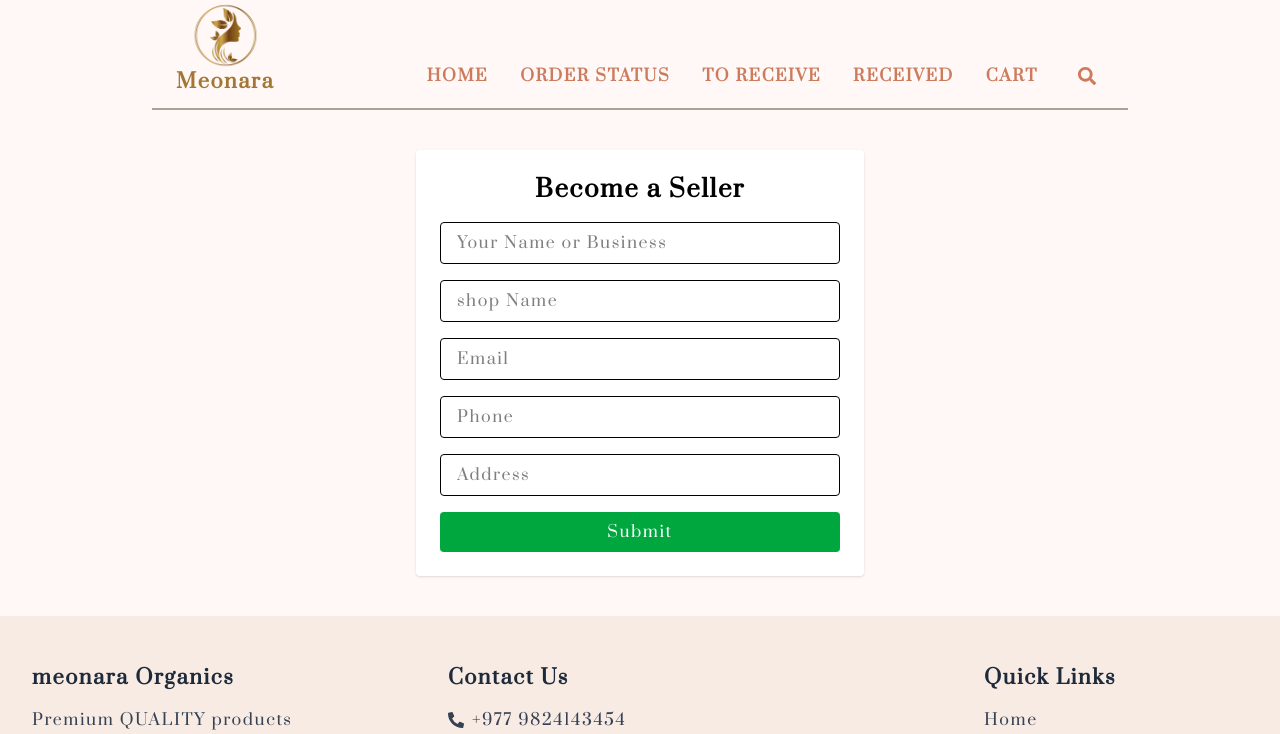
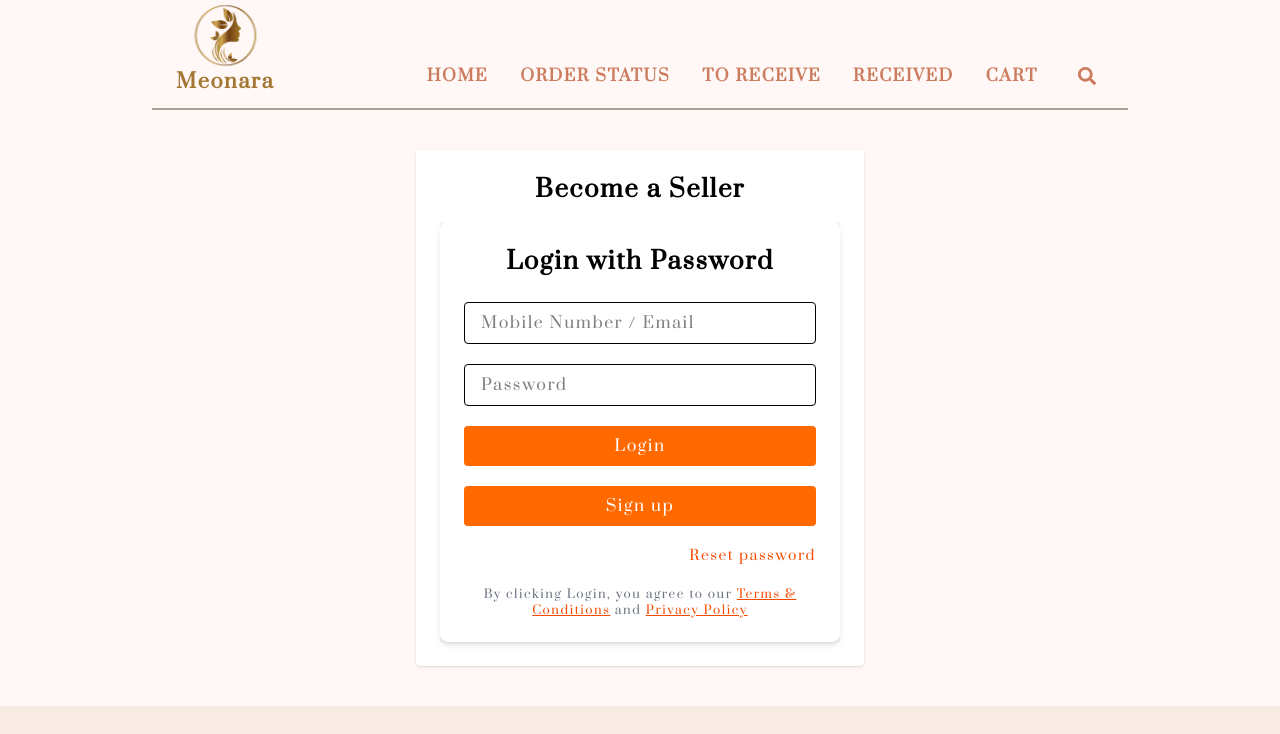
Before and after one commit to poshan25/fina, a React (Vite) app: page /becomeseller in a window 1280 px wide. Shown: the top 734 px of the page. Built offline with nearby package versions, Linux system fonts and the light colour scheme; no server answers; the database is empty.

Commit message:
update becomeSeller

```diff
--- a/src/pages/BecomeSeller.jsx
+++ b/src/pages/BecomeSeller.jsx
@@ -4,12 +4,59 @@ import UserNav from "../components/UserNav";
 import Footer from "./Footer";
 
 const BecomeSeller = () => {
+  const [emailOrPhone, setEmailOrPhone] = useState("");
+  // const [handleLogin, setHandleLogin] = useState(null);
+  const [isLoggedIn, setIsLoggedIn] = useState(false);
   const [formData, setFormData] = useState({
   name: "",
-    email: "",
+  shopName: "",
+  sellerEmail: "",
+  sellerPassword: "",
   phone: "",
   address: "",
+  emailOrPhone: "",  // ← Add this
+  password: "",      // ← Add this
 });
+
+
+  /////////////
+
+  const handleLogin = async (e) => {
+    e.preventDefault();
+
+    const { emailOrPhone, password } = formData;
+
+    // Fetch seller by email or phone
+    const { data: sellers, error } = await supabase
+      .from("sellers")
+      .select("*")
+      .or(`email.eq.${emailOrPhone},phone.eq.${emailOrPhone}`); // match either
+
+    if (error || sellers.length === 0) {
+      alert("Seller not found");
+      return;
+    }
+
+    const seller = sellers[0];
+
+    if (seller.password === password) {
+      // Password matches
+      alert("Login successful!");
+
+      // Optional: save seller_id in localStorage for later use
+      localStorage.setItem("seller_id", seller.seller_id);
+
+      // Navigate to admin panel
+      window.location.href = "/seller-dashboard"; // change path as needed
+    } else {
+      alert("Incorrect password");
+    }
+  };
+
+
+
+
+  ///////////////////
 
   const handleChange = (e) => {
     setFormData((prev) => ({
@@ -35,7 +82,9 @@ const BecomeSeller = () => {
       {
         seller_id: user.id,
         name: formData.name,
-        email: formData.email,
+        shop_name: formData.shopName,
+        email: formData.sellerEmail,
+        password: formData.sellerPassword,
         phone: formData.phone,
         address: formData.address,
       },
@@ -48,6 +97,10 @@ const BecomeSeller = () => {
     }
   };
 
+  const openSignUpForm = () => {
+    setIsLoggedIn(true);
+  };
+
   return (
     <div className="bg-[#fff8f7]">
       <div className="  px-4 sm:px-6 lg:px-38">
@@ -56,7 +109,25 @@ const BecomeSeller = () => {
 
       <div className="max-w-md mx-auto mt-10 mb-10 bg-white p-6 rounded shadow">
         <h2 className="text-2xl font-bold mb-4 text-center">Become a Seller</h2>
-        <form onSubmit={handleSubmit} className="space-y-4">
+
+        {isLoggedIn ? (
+          <form
+            onSubmit={handleSubmit}
+            autoComplete="off"
+            className="space-y-4"
+          >
+            {/* Fake inputs */}
+            <input
+              type="text"
+              name="fakeusernameremembered"
+              style={{ display: "none" }}
+            />
+            <input
+              type="password"
+              name="fakepasswordremembered"
+              style={{ display: "none" }}
+            />
+
             <input
               type="text"
               name="name"
@@ -67,20 +138,32 @@ const BecomeSeller = () => {
             />
             <input
               type="text"
-            name="shop Name"
+              name="shopName"
               placeholder="shop Name"
               onChange={handleChange}
               required
               className="w-full border px-4 py-2 rounded"
             />
             <input
+              type="password"
+              name="sellerPassword"
+              autoComplete="new-seller-password"
+              placeholder="Password"
+              onChange={handleChange}
+              required
+              className="w-full border px-4 py-2 rounded"
+            />
+
+            <input
               type="email"
-            name="email"
+              name="sellerEmail"
+              autoComplete="new-seller-email"
               placeholder="Email"
               onChange={handleChange}
               required
               className="w-full border px-4 py-2 rounded"
             />
+
             <input
               type="text"
               name="phone"
@@ -104,6 +187,71 @@ const BecomeSeller = () => {
               Submit
             </button>
           </form>
+        ) : (
+          <div className=" bg-gray-100 flex items-center justify-center">
+            <div className="bg-white p-6 rounded-lg shadow-md w-full max-w-md">
+              <h2 className="text-2xl font-bold mb-6 text-center">
+                Login with Password
+              </h2>
+              <form onSubmit={handleLogin} className="space-y-5">
+                <input
+                  type="text"
+                  name="emailOrPhone"
+                  placeholder="Mobile Number / Email"
+                  onChange={handleChange}
+                  required
+                  className="w-full px-4 py-2 border rounded focus:outline-none focus:ring-2 focus:ring-orange-400"
+                />
+                <input
+                  type="password"
+                  name="password"
+                  placeholder="Password"
+                  onChange={handleChange}
+                  required
+                  className="w-full px-4 py-2 border rounded focus:outline-none focus:ring-2 focus:ring-orange-400"
+                />
+                <button
+                  type="submit"
+                  className="w-full bg-orange-500 text-white py-2 rounded hover:bg-orange-700 transition"
+                >
+                  Login
+                </button>
+                <button
+                  onClick={() => {
+                    openSignUpForm();
+                  }}
+                  type="button"
+                  className="w-full bg-orange-500 text-white py-2 rounded hover:bg-orange-700 transition"
+                >
+                  Sign up
+                </button>
+                <div className="text-right text-sm text-orange-600 hover:underline cursor-pointer">
+                  Reset password
+                </div>
+                <p className="text-xs text-gray-500 text-center mt-4">
+                  By clicking Login, you agree to our{" "}
+                  <a
+                    href="https://university.daraz.com.np/course/learn?id=42214"
+                    target="_blank"
+                    rel="noreferrer"
+                    className="text-orange-600 underline"
+                  >
+                    Terms & Conditions
+                  </a>{" "}
+                  and{" "}
+                  <a
+                    href="https://pages.daraz.com.np/wow/i/np/help-pages/privacy"
+                    target="_blank"
+                    rel="noreferrer"
+                    className="text-orange-600 underline"
+                  >
+                    Privacy Policy
+                  </a>
+                </p>
+              </form>
+            </div>
+          </div>
+        )}
       </div>
       <Footer />
     </div>
@@ -111,12 +259,3 @@ const BecomeSeller = () => {
 };
 
 export default BecomeSeller;
-
-
-
-
-
-
-
-
-//  ADDING SUPABASE VALIDATION.
```
Lines whose indentation alone changed are shown as unchanged.
